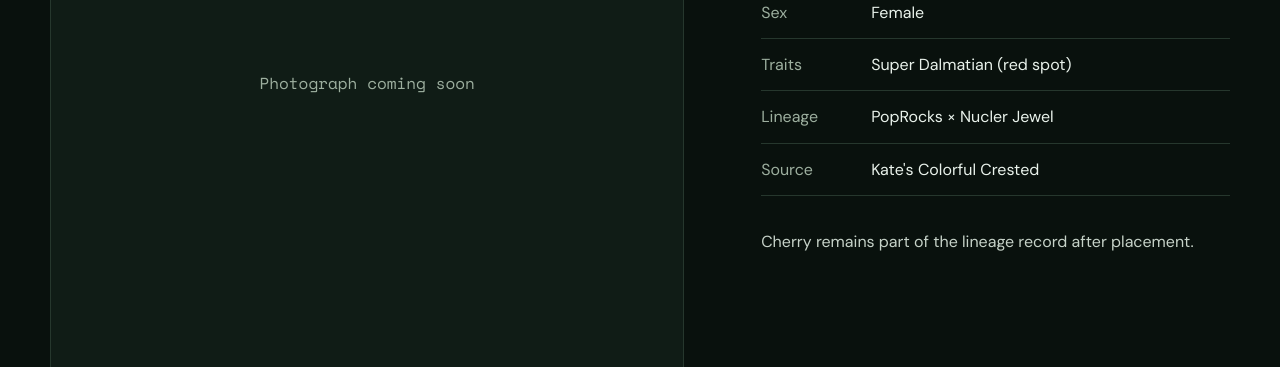
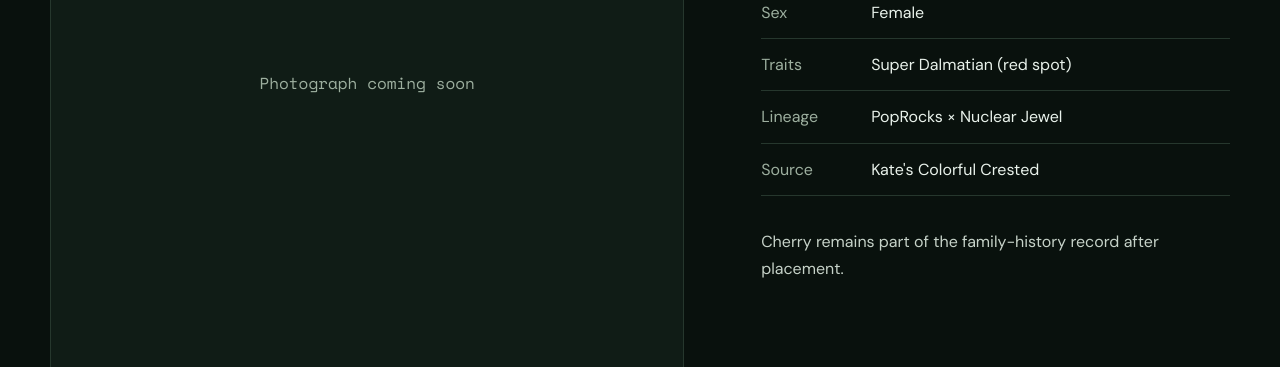
Before and after one commit to SavannahSidle/AlienArboreal, a Jekyll site: the page built from _geckos/cherry.md, in a window 1280 px wide and 900 px high, scrolled down 314 px. Shown: the part 154-521 px from the top of the window. Built offline with Jekyll 4.4.1, drawn with Linux system fonts in a browser that asks for light colours.

Commit message:
Correct Cherry parentage spelling

```diff
--- a/_geckos/cherry.md
+++ b/_geckos/cherry.md
@@ -4,8 +4,8 @@ status: placed
 sex: Female
 hatch_date: January 1, 2021
 morph: Super Dalmatian (red spot)
-parents: PopRocks × Nucler Jewel
+parents: PopRocks × Nuclear Jewel
 source: Kate's Colorful Crested
 summary: Historical profile and lineage record for Cherry.
 ---
-Cherry remains part of the lineage record after placement.
+Cherry remains part of the family-history record after placement.
```
